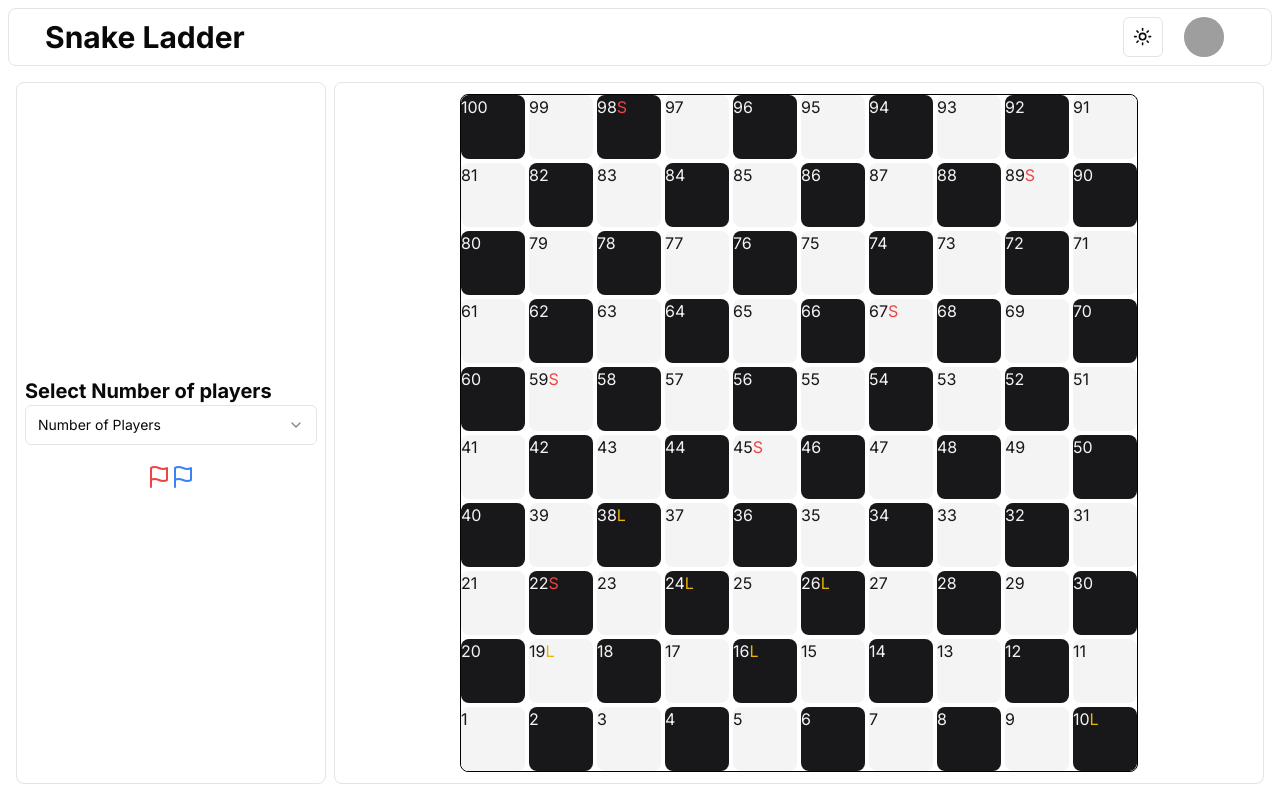
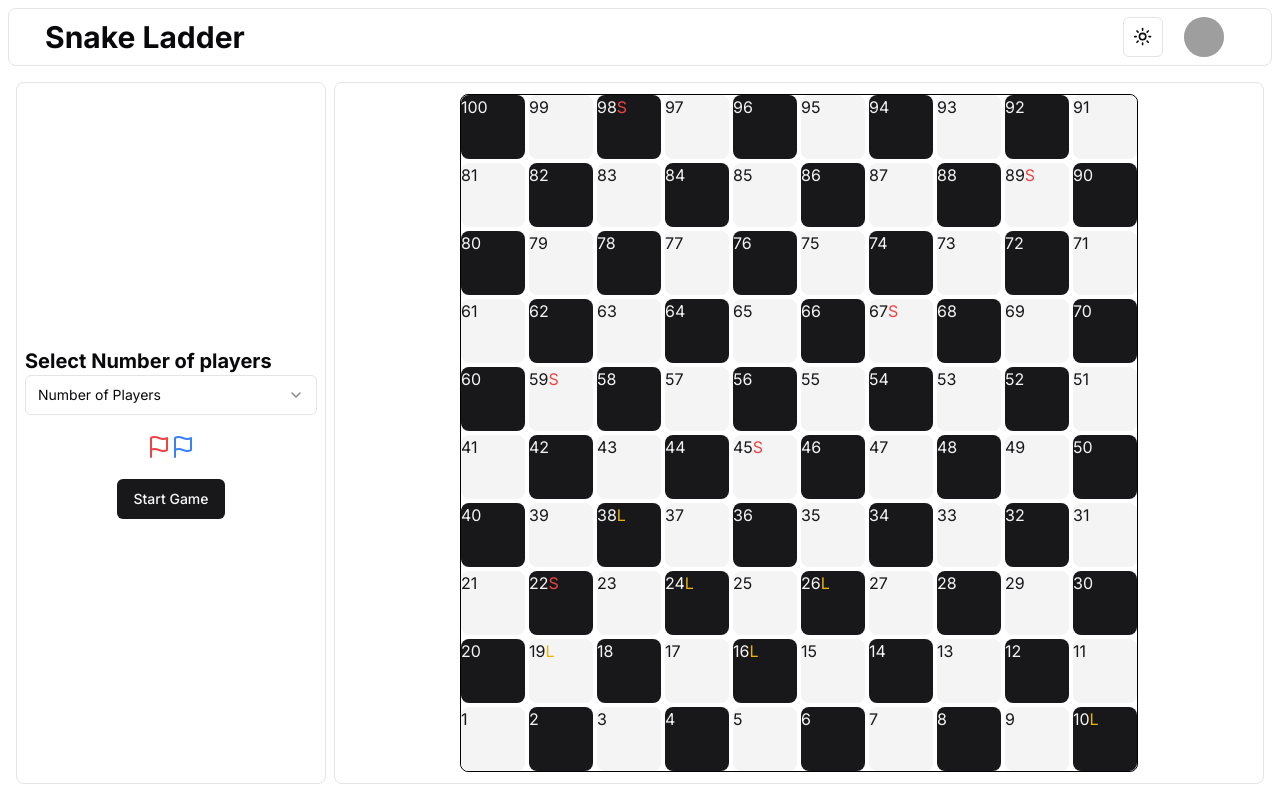
Before and after one commit to arpitv970/snake-ladder, a Next.js app: page / in a window 1280 px wide. Built offline with nearby package versions, Linux system fonts and the light colour scheme; grey boxes are pictures that could not be loaded.

Commit message:
dice roll added

```diff
--- a/app/globals.css
+++ b/app/globals.css
@@ -97,6 +97,23 @@ main {
   @apply flex;
 }
 
+.player-id-1 {
+  @apply text-red-500;
+}
+
+.player-id-2 {
+  @apply text-blue-500;
+}
+
+.player-id-3 {
+  @apply text-green-500;
+}
+
+.player-id-4 {
+  @apply text-yellow-500;
+}
+
+
 /* Board */
 .board {
   @apply grid grid-cols-10 w-max border border-black rounded-lg gap-1;
--- /dev/null
+++ b/components/game/players/InGamePanel.tsx
@@ -0,0 +1,23 @@
+'use client'
+import { Button } from '@/components/ui/button'
+import { useGlobalContext } from '@/contexts'
+import React from 'react'
+const InGamePanel = () => {
+  const { diceRes, setDiceRes } = useGlobalContext();
+
+  const handleDice = () => {
+    let randomNumber: number = Math.floor(Math.random() * 6) + 1;
+    setDiceRes(randomNumber)
+  }
+
+  return (
+    <section className='player-sec game-arena-sec'>
+      <section className='flex flex-col gap-3 justify-center items-center mx-auto'>
+        <div className='text-xl'>{diceRes}</div>
+        <Button onClick={handleDice}>Roll the Dice</Button>
+      </section>
+    </section>
+  )
+}
+
+export default InGamePanel
--- a/components/game/players/Players.tsx
+++ b/components/game/players/Players.tsx
@@ -1,99 +1,14 @@
 'use client'
-import {
-  Select,
-  SelectContent,
-  SelectGroup,
-  SelectItem,
-  SelectLabel,
-  SelectTrigger,
-  SelectValue
-} from '@/components/ui/select'
 import { useGlobalContext } from '@/contexts'
-import { playerType } from '@/lib/types'
-import { playerCounts } from '@/lib/utils'
-import { Flag } from 'lucide-react'
-import React, { FormEventHandler, useState } from 'react'
-
-interface PropsType {
-  players: playerType[]
-}
+import SelectPlayers from './SelectPlayers'
+import InGamePanel from './InGamePanel';
 
 const Players = () => {
-  const { playersC, setPlayersC } = useGlobalContext();
-  const [players, setPlayers] = useState<playerType[]>([
-    {
-      id: 1,
-      activePosition: 0,
-    },
-    {
-      id: 2,
-      activePosition: 0,
-    }
-  ])
-
-  const handleSelect = (e: string) => {
-    const count = +e;
-
-    const newPlayer: playerType = {
-      id: 1,
-      activePosition: 0,
-    }
-
-    const newPlayers = Array(count).fill(newPlayer);
-    const updatePlayers = newPlayers.map((ele: playerType, idx) => {
-      const newId = idx + 1
-
-      return { ...ele, id: newId }
-    })
-
-    setPlayers(updatePlayers)
-
-  }
-
-
+  const { gameStatus } = useGlobalContext();
   return (
-    <section className='player-sec game-arena-sec'>
-      <section className='w-[100%] gap-2'>
-        <h1 className='text-xl font-bold'>Select Number of players</h1>
-        <Select onValueChange={(e) => { handleSelect(e) }}>
-          <SelectTrigger className="w-[100%]">
-            <SelectValue placeholder="Number of Players" />
-          </SelectTrigger>
-          <SelectContent>
-            <SelectGroup>
-              <SelectLabel>Number of Players</SelectLabel>
-              {
-                playerCounts.map((val, key) => (
-                  <SelectItem
-                    value={`${val}`}
-                    key={key + 2}
-                  >
-                    {val}
-                  </SelectItem>
-                ))
-              }
-            </SelectGroup>
-          </SelectContent>
-        </Select>
-      </section>
-
-      <section className='player-flags'>
-        {
-          players.map((p, i) => {
-            return (
-
-              <span
-                className={`${p.id === 1 && 'text-red-500'} ${p.id === 2 && 'text-blue-500'} ${p.id === 3 && 'text-green-500'} ${p.id === 4 && 'text-yellow-500'}`}
-                key={i}
-              >
-                <Flag />
-              </span>
-
-            )
-          })
-        }
-      </section>
-    </section>
+    gameStatus
+      ? <InGamePanel />
+      : <SelectPlayers />
   )
 }
 
--- /dev/null
+++ b/components/game/players/SelectPlayers.tsx
@@ -0,0 +1,106 @@
+'use client'
+import { Button } from '@/components/ui/button'
+import {
+  Select,
+  SelectContent,
+  SelectGroup,
+  SelectItem,
+  SelectLabel,
+  SelectTrigger,
+  SelectValue
+} from '@/components/ui/select'
+import { useGlobalContext } from '@/contexts'
+import { playerType } from '@/lib/types'
+import { playerCounts } from '@/lib/utils'
+import { Flag } from 'lucide-react'
+import React, { useState } from 'react'
+
+const SelectPlayers = () => {
+  const { gameStatus, setGameStatus } = useGlobalContext();
+
+  const [players, setPlayers] = useState<playerType[]>([
+    {
+      id: 1,
+      activePosition: 0,
+    },
+    {
+      id: 2,
+      activePosition: 0,
+    }
+  ])
+
+
+  const handleSelect = (e: string) => {
+    const count = +e;
+
+    const newPlayer: playerType = {
+      id: 1,
+      activePosition: 0,
+    }
+
+    const newPlayers = Array(count).fill(newPlayer);
+    const updatePlayers = newPlayers.map((ele: playerType, idx) => {
+      const newId = idx + 1
+
+      return { ...ele, id: newId }
+    })
+
+    setPlayers(updatePlayers)
+
+  }
+
+  const handleStart = () => {
+    setGameStatus(!gameStatus)
+  }
+
+
+  return (
+    <section className='player-sec game-arena-sec'>
+      <section className='w-[100%] gap-2'>
+        <h1 className='text-xl font-bold'>Select Number of players</h1>
+        <Select onValueChange={(e) => { handleSelect(e) }}>
+          <SelectTrigger className="w-[100%]">
+            <SelectValue placeholder="Number of Players" />
+          </SelectTrigger>
+          <SelectContent>
+            <SelectGroup>
+              <SelectLabel>Number of Players</SelectLabel>
+              {
+                playerCounts.map((val, key) => (
+                  <SelectItem
+                    value={`${val}`}
+                    key={key + 2}
+                  >
+                    {val}
+                  </SelectItem>
+                ))
+              }
+            </SelectGroup>
+          </SelectContent>
+        </Select>
+      </section>
+
+      <section className='player-flags'>
+        {
+          players.map((p, i) => {
+            return (
+
+              <span
+                className={`player-id-${p.id}`}
+                key={i}
+              >
+                <Flag />
+              </span>
+
+            )
+          })
+        }
+      </section>
+      <section>
+        <Button onClick={handleStart}>Start Game</Button>
+      </section>
+    </section>
+  )
+}
+
+export default SelectPlayers
--- a/contexts/globalContext.tsx
+++ b/contexts/globalContext.tsx
@@ -3,23 +3,31 @@
 import React, { useState } from "react"
 
 interface GlobalContextProps {
-  playersC: number,
-  setPlayersC: (val: number) => void
+  gameStatus: boolean,
+  setGameStatus: (val: boolean) => void,
+
+  diceRes: number,
+  setDiceRes: (val: number) => void,
 }
 
 export const GlobalContext = React.createContext<GlobalContextProps>({
-  playersC: 4,
-  setPlayersC: () => { }
+  gameStatus: false,
+  setGameStatus: () => { },
+
+  diceRes: 0,
+  setDiceRes: () => { }
 })
 
 export const GlobalContextProvider = ({ children }: { children: React.ReactNode }) => {
-  const [playerCount, setPlayerCount] = useState(0)
-
+  const [gameStatus, setGameStatus] = useState(false)
+  const [diceRes, setDiceRes] = useState<number>(0);
   return (
     <GlobalContext.Provider
       value={{
-        playersC: playerCount,
-        setPlayersC: setPlayerCount,
+        gameStatus,
+        setGameStatus,
+        diceRes,
+        setDiceRes
       }}
     >
       {children}
```
Also changed, not shown: lib/game-logic.ts (+35 -0 lines).
